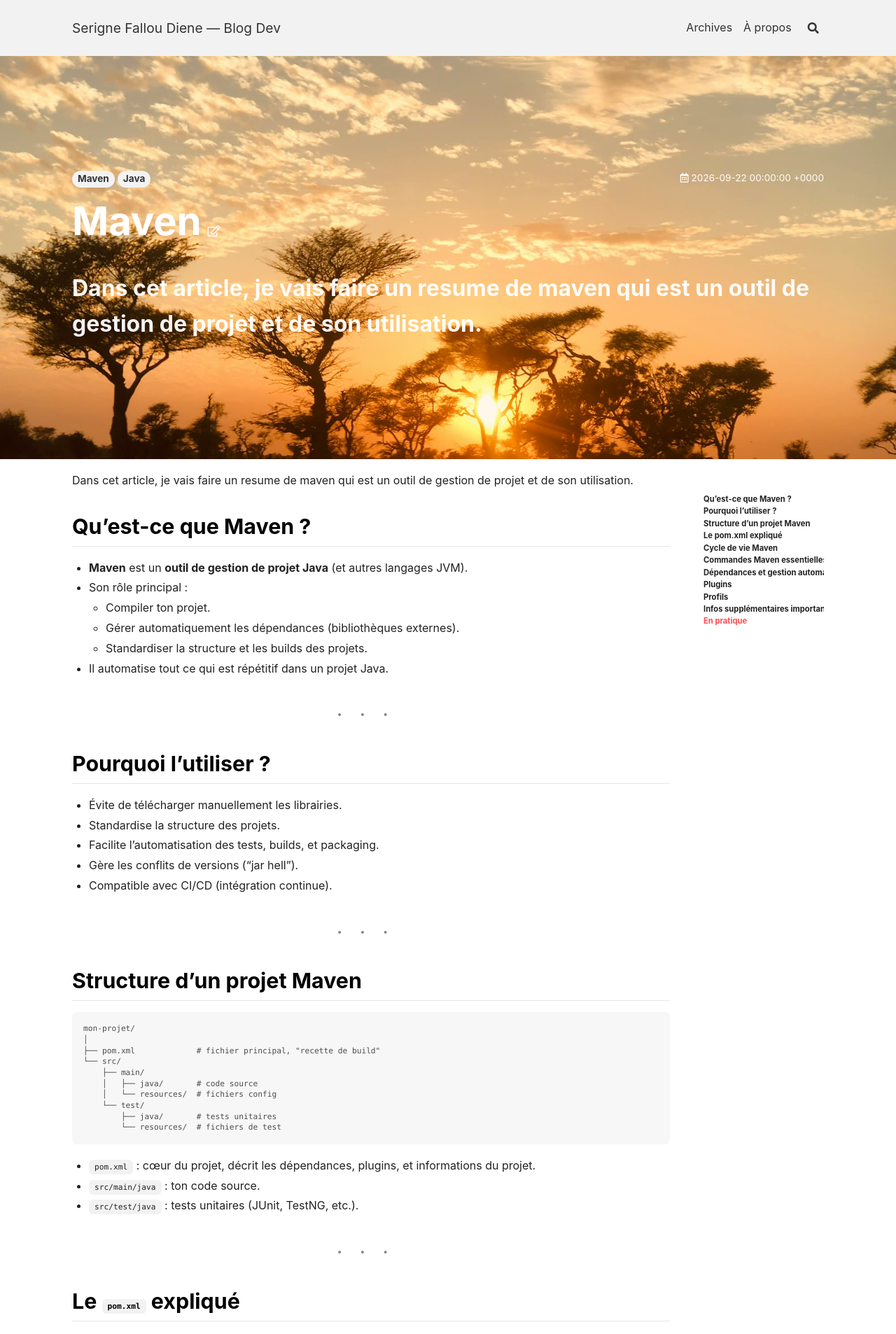
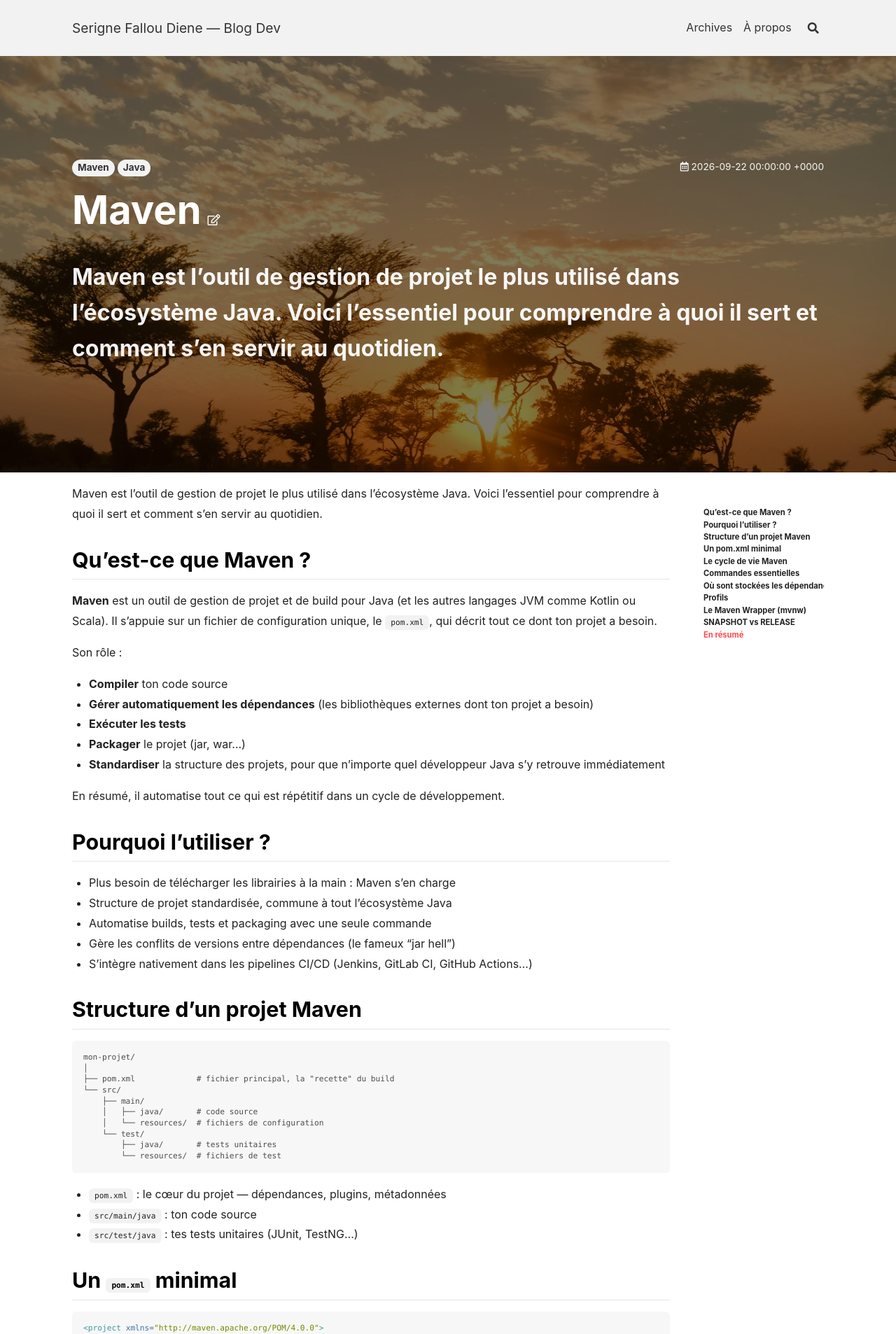
Before and after one commit to sfalloudiene/sfalloudiene.github.io, a Jekyll site: the page built from _posts/2026-09-22-Maven.md, in a window 1280 px wide. Shown: the top 1906 px of the page at 70% size. Built offline with Jekyll 4.4.1, drawn with Linux system fonts in a browser that asks for light colours; nearby versions of some CDN libraries; some of the changed text lies outside the part shown.

Commit message:
content: reorganise l'article Maven (pom.xml minimal, mvnw, depot local, SNAPSHOT vs RELEASE) + assombrit les images de couverture pour la lisibilite du titre

````diff
--- a/_posts/2026-09-22-Maven.md
+++ b/_posts/2026-09-22-Maven.md
@@ -10,93 +10,121 @@
     src: /assets/images/maven.jpg
 ---
 
-Dans cet article, je vais faire un resume de maven qui est un outil de gestion de projet et de son utilisation.
+Maven est l'outil de gestion de projet le plus utilisé dans l'écosystème Java. Voici l'essentiel pour comprendre à quoi il sert et comment s'en servir au quotidien.
+
 <!--more-->
 
 ## Qu'est-ce que Maven ?
 
-- **Maven** est un **outil de gestion de projet Java** (et autres langages JVM).
-- Son rôle principal :
-  - Compiler ton projet.
-  - Gérer automatiquement les dépendances (bibliothèques externes).
-  - Standardiser la structure et les builds des projets.
-- Il automatise tout ce qui est répétitif dans un projet Java.
+**Maven** est un outil de gestion de projet et de build pour Java (et les autres langages JVM comme Kotlin ou Scala). Il s'appuie sur un fichier de configuration unique, le `pom.xml`, qui décrit tout ce dont ton projet a besoin.
 
----
+Son rôle :
+
+- **Compiler** ton code source
+- **Gérer automatiquement les dépendances** (les bibliothèques externes dont ton projet a besoin)
+- **Exécuter les tests**
+- **Packager** le projet (jar, war...)
+- **Standardiser** la structure des projets, pour que n'importe quel développeur Java s'y retrouve immédiatement
+
+En résumé, il automatise tout ce qui est répétitif dans un cycle de développement.
 
 ## Pourquoi l'utiliser ?
 
-- Évite de télécharger manuellement les librairies.
-- Standardise la structure des projets.
-- Facilite l'automatisation des tests, builds, et packaging.
-- Gère les conflits de versions ("jar hell").
-- Compatible avec CI/CD (intégration continue).
-
----
+- Plus besoin de télécharger les librairies à la main : Maven s'en charge
+- Structure de projet standardisée, commune à tout l'écosystème Java
+- Automatise builds, tests et packaging avec une seule commande
+- Gère les conflits de versions entre dépendances (le fameux "jar hell")
+- S'intègre nativement dans les pipelines CI/CD (Jenkins, GitLab CI, GitHub Actions...)
 
 ## Structure d'un projet Maven
 
 ```
 mon-projet/
 │
-├── pom.xml             # fichier principal, "recette de build"
+├── pom.xml             # fichier principal, la "recette" du build
 └── src/
     ├── main/
     │   ├── java/       # code source
-    │   └── resources/  # fichiers config
+    │   └── resources/  # fichiers de configuration
     └── test/
         ├── java/       # tests unitaires
         └── resources/  # fichiers de test
 ```
 
-- `pom.xml` : cœur du projet, décrit les dépendances, plugins, et informations du projet.
-- `src/main/java` : ton code source.
-- `src/test/java` : tests unitaires (JUnit, TestNG, etc.).
+- `pom.xml` : le cœur du projet — dépendances, plugins, métadonnées
+- `src/main/java` : ton code source
+- `src/test/java` : tes tests unitaires (JUnit, TestNG...)
 
----
+## Un `pom.xml` minimal
 
-## Le `pom.xml` expliqué
+```xml
+<project xmlns="http://maven.apache.org/POM/4.0.0">
+  <modelVersion>4.0.0</modelVersion>
 
-- **groupId** : identifie ton organisation ou package.
-- **artifactId** : nom du projet.
-- **version** : version actuelle (`SNAPSHOT` = en développement).
-- **packaging** : type de build (jar, war, pom…).
-- **parent** : permet d'hériter de configurations communes.
-- **dependencies** : bibliothèques externes utilisées. Maven les télécharge automatiquement.
-- **plugins** : extensions pour automatiser des tâches (ex : compilation JS, packaging).
-- **profiles** : configurations alternatives pour modifier le build selon le contexte (ex : skip tests, déploiement).
+  <groupId>com.exemple</groupId>
+  <artifactId>mon-projet</artifactId>
+  <version>1.0-SNAPSHOT</version>
+  <packaging>jar</packaging>
 
----
+  <properties>
+    <maven.compiler.source>17</maven.compiler.source>
+    <maven.compiler.target>17</maven.compiler.target>
+  </properties>
 
-## Cycle de vie Maven
+  <dependencies>
+    <dependency>
+      <groupId>org.junit.jupiter</groupId>
+      <artifactId>junit-jupiter</artifactId>
+      <version>5.10.0</version>
+      <scope>test</scope>
+    </dependency>
+  </dependencies>
+</project>
+```
 
-- Maven possède un **cycle de vie prédéfini** :
-1. `validate` : vérifier la configuration du projet.
-2. `compile` : compiler le code source.
-3. `test` : exécuter les tests unitaires.
-4. `package` : assembler le projet (jar, war…).
-5. `install` : installer le projet localement pour qu'il puisse être utilisé par d'autres projets.
-6. `deploy` : publier sur un dépôt externe (ex : Nexus, Artifactory).
+Les éléments clés :
 
----
+- **groupId** : identifie ton organisation ou ton package (souvent le nom de domaine inversé, ex: `com.entreprise`)
+- **artifactId** : le nom du projet
+- **version** : la version courante (`SNAPSHOT` = en développement, pas encore figée)
+- **packaging** : le type de build produit (`jar`, `war`, `pom` pour un projet parent multi-modules...)
+- **dependencies** : les bibliothèques externes utilisées — Maven les télécharge automatiquement
+- **plugins** : des extensions pour automatiser des tâches supplémentaires (packaging avancé, génération de code, exécution de scripts...)
+- **parent** : permet d'hériter d'une configuration commune, très utile pour centraliser les versions dans plusieurs projets d'une même organisation
 
-## Commandes Maven essentielles
+## Le cycle de vie Maven
+
+Maven exécute les tâches selon un **cycle de vie prédéfini** : chaque phase déclenche automatiquement toutes celles qui la précèdent.
+
+| Phase | Rôle |
+| --- | --- |
+| `validate` | Vérifie que le projet est correctement configuré |
+| `compile` | Compile le code source |
+| `test` | Exécute les tests unitaires |
+| `package` | Assemble le projet (jar, war...) |
+| `install` | Installe le build dans le dépôt local (`~/.m2`), pour qu'il soit utilisable par d'autres projets sur la machine |
+| `deploy` | Publie le build sur un dépôt distant (Nexus, Artifactory, Maven Central...) |
+
+Lancer `mvn install` exécute donc automatiquement `validate`, `compile`, `test` et `package` avant lui.
+
+## Commandes essentielles
 
 | Commande | Description |
 | --- | --- |
-| `mvn clean` | Supprime les fichiers compilés. |
-| `mvn compile` | Compile le code source. |
-| `mvn test` | Exécute les tests unitaires. |
-| `mvn package` | Crée un jar/war exécutable. |
-| `mvn install` | Installe le projet dans le dépôt local. |
-| `mvn dependency:tree` | Affiche toutes les dépendances et leurs sous-dépendances. |
+| `mvn clean` | Supprime les fichiers compilés (le dossier `target/`) |
+| `mvn compile` | Compile le code source |
+| `mvn test` | Exécute les tests unitaires |
+| `mvn package` | Crée le jar/war exécutable |
+| `mvn install` | Installe le projet dans le dépôt local |
+| `mvn dependency:tree` | Affiche l'arbre complet des dépendances (utile pour traquer un conflit de versions) |
 
----
+Une combinaison très courante avant de commit : `mvn clean install`, pour repartir d'un état propre.
 
-## Dépendances et gestion automatique
+## Où sont stockées les dépendances ?
 
-- Tu ajoutes simplement la dépendance dans le `pom.xml`.
-- Exemple :
+Quand Maven télécharge une dépendance, il ne la retélécharge pas à chaque build : il la garde en cache dans le **dépôt local**, sur ta machine, dans `~/.m2/repository`. Si une dépendance manque en local, Maven va la chercher sur un **dépôt distant** — par défaut, [Maven Central](https://central.sonatype.com/).
+
+Exemple d'ajout d'une dépendance :
 
 ```xml
 <dependency>
@@ -106,48 +134,54 @@
 </dependency>
 ```
 
-- Maven télécharge **le jar et toutes ses dépendances automatiquement**.
-
----
-
-## Plugins
-
-- Les plugins sont des **extensions pour Maven** qui ajoutent des fonctionnalités.
-- Exemple dans ton projet :
-  - **frontend-maven-plugin** : exécute Node.js et npm depuis Maven (lint, tests JS).
-  - **maven-assembly-plugin** : crée des distributions (zip, tar…) du projet.
-
----
+Il suffit d'ajouter ce bloc dans `pom.xml` : Maven télécharge le jar et toutes ses propres dépendances (dépendances transitives) automatiquement.
 
 ## Profils
 
-- Les profils permettent de **changer le comportement du build**.
-- Exemples dans ton POM :
-  - `skipTests` → ignorer les tests si besoin.
-  - `siteclouddeploy` → configurer le déploiement sur un cloud.
+Les **profils** permettent de changer le comportement du build selon le contexte, sans toucher au reste du `pom.xml`. Exemples courants :
 
----
+- un profil `skip-tests` pour ignorer les tests lors d'un build rapide
+- un profil par environnement (`dev`, `prod`) pour adapter la configuration de déploiement
 
-## ️Infos supplémentaires importantes
+```xml
+<profiles>
+  <profile>
+    <id>skip-tests</id>
+    <properties>
+      <maven.test.skip>true</maven.test.skip>
+    </properties>
+  </profile>
+</profiles>
+```
 
-- **SNAPSHOT vs RELEASE** :
-  - `SNAPSHOT` → version en développement.
-  - `RELEASE` → version stable publiée.
-- **Héritage de parent** : très utilisé pour centraliser les versions et plugins dans une organisation.
-- **Propriétés** : variables réutilisables dans le POM, pratiques pour la CI/CD ou les versions de Node.js.
-- **Packaging POM** : utile pour des projets qui regroupent plusieurs modules (comme ton projet Playwright).
+Activation : `mvn install -P skip-tests`.
 
----
+## Le Maven Wrapper (`mvnw`)
 
-## En pratique
+Plutôt que de demander à chaque développeur d'installer Maven manuellement (et de risquer des versions différentes d'une machine à l'autre), la plupart des projets embarquent un **Maven Wrapper** : les scripts `mvnw` (Linux/Mac) et `mvnw.cmd` (Windows), à la racine du projet.
 
-Pour un projet complet, le flux classique est :
+```bash
+./mvnw clean install
+```
 
-1. `mvn clean` → nettoyer.
-2. `mvn compile` → compiler.
-3. `mvn test` → tester.
-4. `mvn package` → créer le jar/war.
-5. `mvn install` → installer localement.
-6. `mvn deploy` → envoyer sur un serveur distant (optionnel).
+Ça télécharge automatiquement la bonne version de Maven si besoin, et garantit que toute l'équipe (et la CI) utilise exactement la même version.
 
----
+## SNAPSHOT vs RELEASE
+
+- **SNAPSHOT** : une version en développement, encore amenée à changer (`1.0-SNAPSHOT`). Maven la retélécharge à chaque build si elle vient d'un dépôt distant, pour rester à jour.
+- **RELEASE** : une version stable et figée (`1.0.0`), publiée une fois pour toutes — elle ne change plus jamais.
+
+## En résumé
+
+Le flux classique sur un projet Maven :
+
+```bash
+mvn clean       # nettoyer
+mvn compile     # compiler
+mvn test        # tester
+mvn package     # créer le jar/war
+mvn install     # installer localement
+mvn deploy      # envoyer sur un dépôt distant (optionnel)
+```
+
+Maven a un peu la réputation d'être verbeux (le XML n'aide pas), mais sa prévisibilité et la stabilité de son écosystème en font toujours un choix solide, notamment en entreprise. Si tu veux comparer avec une alternative plus moderne, Gradle mérite le détour — ce sera peut-être le sujet d'un prochain article.
--- a/_sass/custom.scss
+++ b/_sass/custom.scss
@@ -18,7 +18,28 @@
     left: 0;
     right: 0;
     bottom: 0;
-    background: rgba(0, 0, 0, 0.45);
+    background: rgba(0, 0, 0, 0.5);
+  }
+
+  .hero__content {
+    position: relative;
+    z-index: 1;
+  }
+}
+
+// Dark scrim over every photo header (homepage hero + per-article overlay cover)
+// so the white title text stays readable regardless of how bright the photo is.
+.article__header--overlay .overlay {
+  position: relative;
+
+  &::before {
+    content: "";
+    position: absolute;
+    top: 0;
+    left: 0;
+    right: 0;
+    bottom: 0;
+    background: rgba(0, 0, 0, 0.5);
   }
 
   .hero__content {
````
